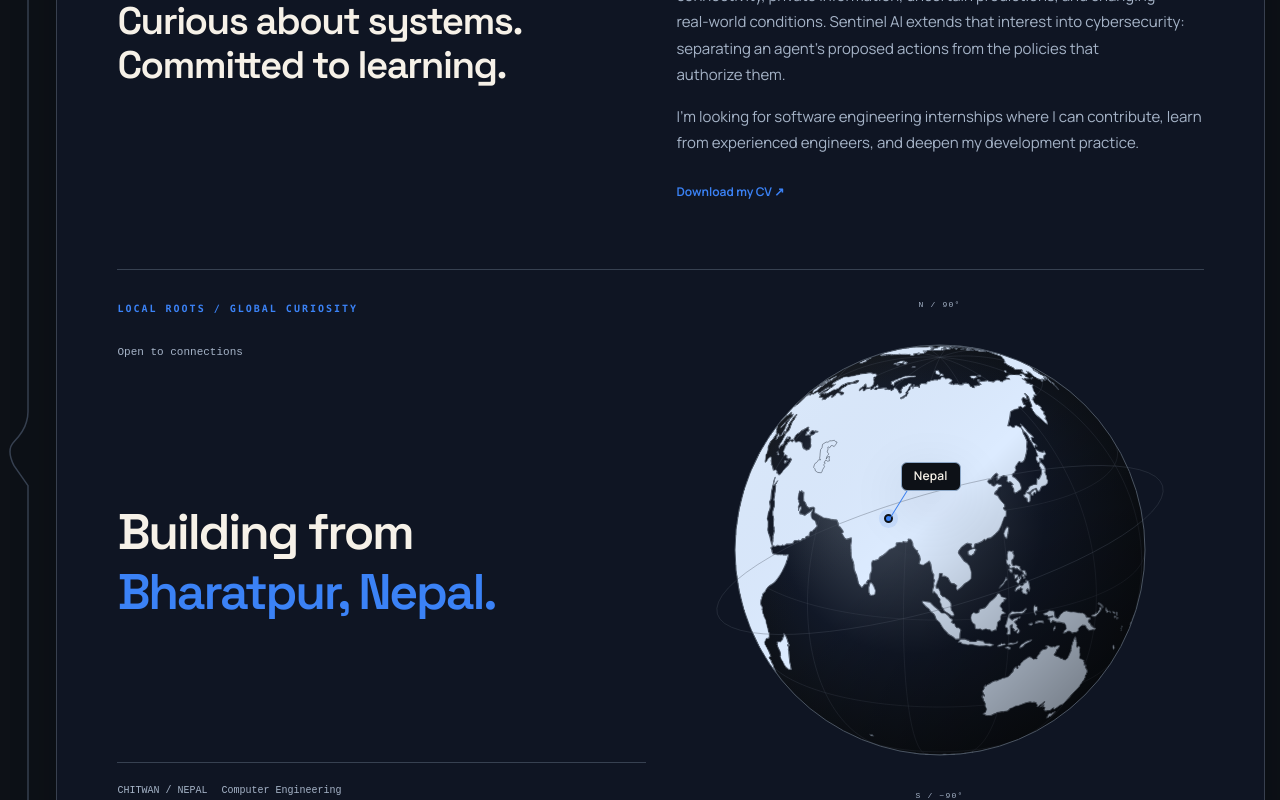
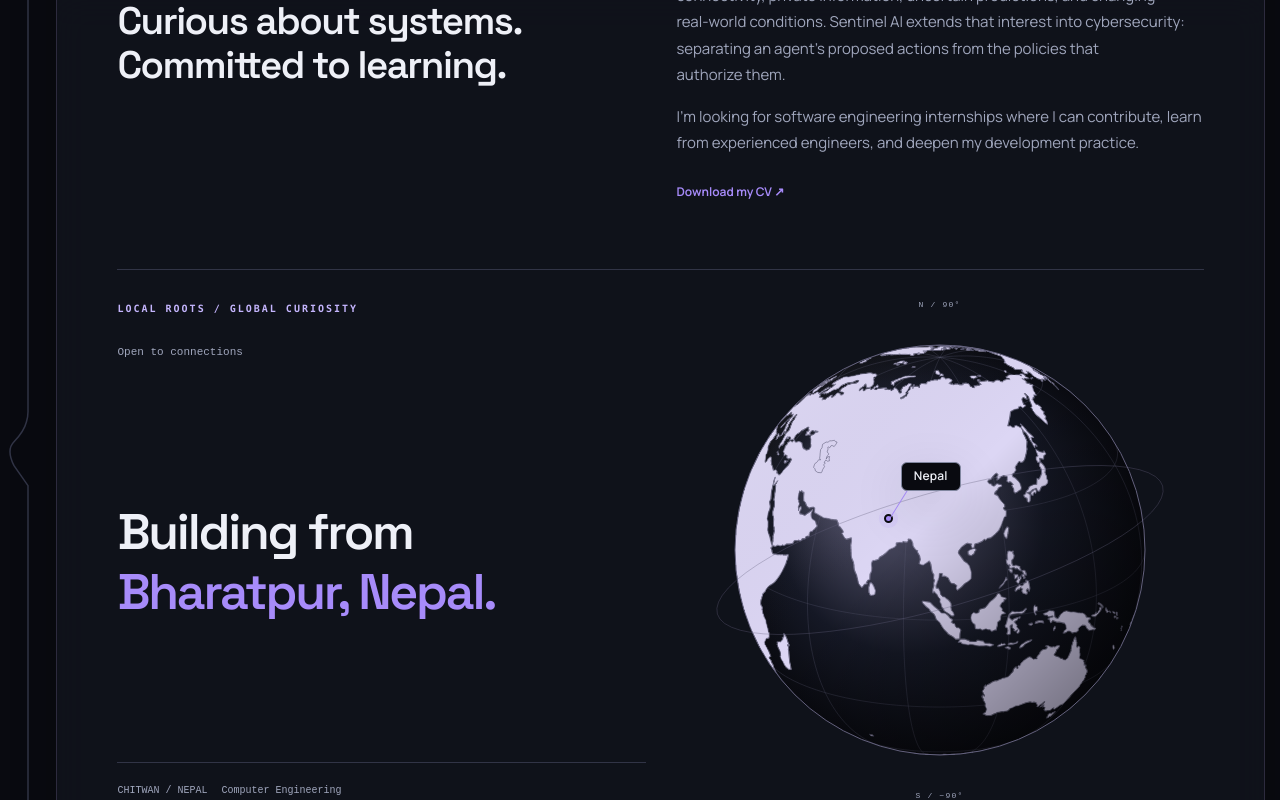
Before and after one commit to Prabin-Poudel-1/Portfolio-website, a React (Vite) app: page / in a window 1280 px wide. Shown: the part 4151-4951 px from the top of the page. Built offline with nearby package versions, Linux system fonts and the light colour scheme.

Commit message:
Use refined charcoal and violet dark palette; preserve UTC light theme

```diff
--- a/theme.css
+++ b/theme.css
@@ -1,8 +1,8 @@
 /* Shared art direction for React, static case studies, and interactive modules. */
 :root {
-  --ink-0: #0D1117;
-  --ink-1: #111827;
-  --ink-2: #1F2937;
+  --ink-0: #090A10;
+  --ink-1: #12141D;
+  --ink-2: #1C1F2C;
   --paper-0: #FFFFFF;
   --paper-1: #FFFFFF;
   --paper-2: #F9FAFB;
@@ -10,33 +10,34 @@
   --surface: var(--ink-1);
   --panel: var(--ink-1);
   --panel-2: var(--ink-2);
-  --text: #F6F1E8;
-  --muted: #A6B4C8;
-  --accent: #3B82F6;
-  --editorial: #3B82F6;
-  --particle: #3B82F6;
-  --particle-secondary: #7C8CFF;
-  --particle-highlight: #DCEBFF;
-  --accent-ink: #0D1117;
-  --border: #374151;
+  --text: #EEF0F7;
+  --muted: #A0A7BD;
+  --accent: #A78BFA;
+  --editorial: #C4B5FD;
+  --particle: #A78BFA;
+  --particle-secondary: #C4B5FD;
+  --particle-highlight: #EEE5FF;
+  --accent-ink: #090A10;
+  --border: #313446;
   --line: var(--border);
-  --control: #8CA7C7;
-  --header: #0D1117f5;
-  --grid: #3B82F60a;
+  --control: #8187A0;
+  --header: #090A10f5;
+  --grid: #A78BFA08;
   --shadow: 0 18px 55px #00000024;
-  --focus: #7C8CFF;
-  --accent-soft: #3B82F622;
-  --globe-ocean: #111827;
-  --globe-land: #DCEBFF;
-  --globe-grid: #4B5563;
-  --globe-shadow: #0D1117;
+  --focus: #C4B5FD;
+  --accent-soft: #A78BFA20;
+  --globe-ocean: #151825;
+  --globe-land: #DCD6F4;
+  --globe-grid: #64627E;
+  --globe-shadow: #090A10;
   --radius-sm: 8px;
   --radius-md: 16px;
+  --cursor-glow: rgba(167, 139, 250, .27);
   /* Dark-mode frosted-glass surfaces; no hero canvas is rendered. */
-  --glass-surface: rgba(17, 24, 39, .58);
-  --glass-strong: rgba(17, 24, 39, .78);
-  --glass-border: rgba(220, 235, 255, .20);
-  --glass-edge: rgba(220, 235, 255, .09);
+  --glass-surface: rgba(18, 20, 29, .63);
+  --glass-strong: rgba(18, 20, 29, .80);
+  --glass-border: rgba(196, 181, 253, .16);
+  --glass-edge: rgba(196, 181, 253, .10);
   --glass-shadow: 0 16px 48px rgba(0, 0, 0, .20);
 }
 :root[data-theme="light"] {
```
